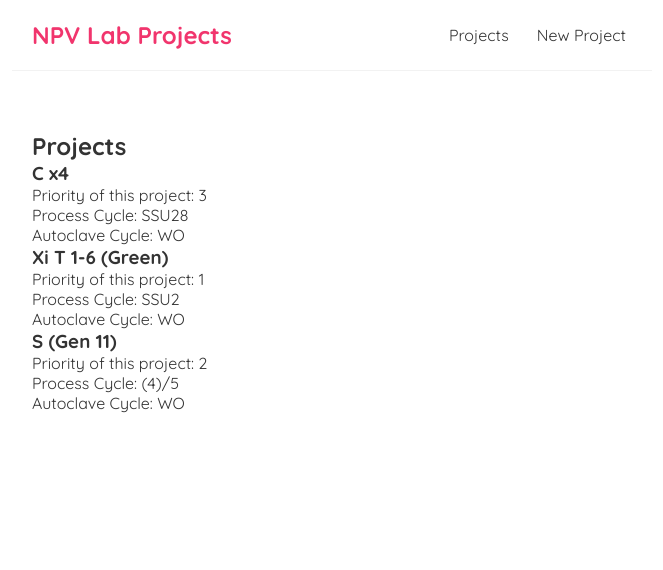
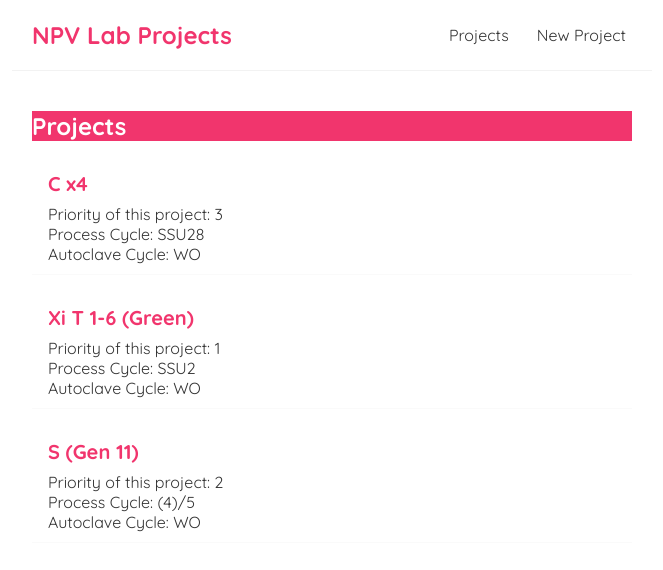
Before and after one commit to aria-abad/smart-board, a React (Create React App) app: page / in a window 1280 px wide. Shown: the top 570 px of the page, without its empty margins (308-971 px from the left). Built offline with nearby package versions, Linux system fonts and the light colour scheme.

Commit message:
CSS update

```diff
--- a/src/index.css
+++ b/src/index.css
@@ -30,10 +30,26 @@
 }
 .content {
   max-width: 600px;
-  margin: 40px auto;
+  margin: 20px auto;
   padding: 20px;
 }
 
-.projects h1{
+.projects h2{
+  color:white;
   background-color: #f1356d;
 }
+
+/* projects previews / list */
+.project-details {
+  padding: 10px 16px;
+  margin: 20px 0;
+  border-bottom: 1px solid #fafafa;
+}
+.project-details:hover {
+  box-shadow: 1px 3px 5px rgba(0,0,0,0.1);
+}
+.project-details h3 {
+  font-size: 20px;
+  color: #f1356d;
+  margin-bottom: 8px;
+}
```
